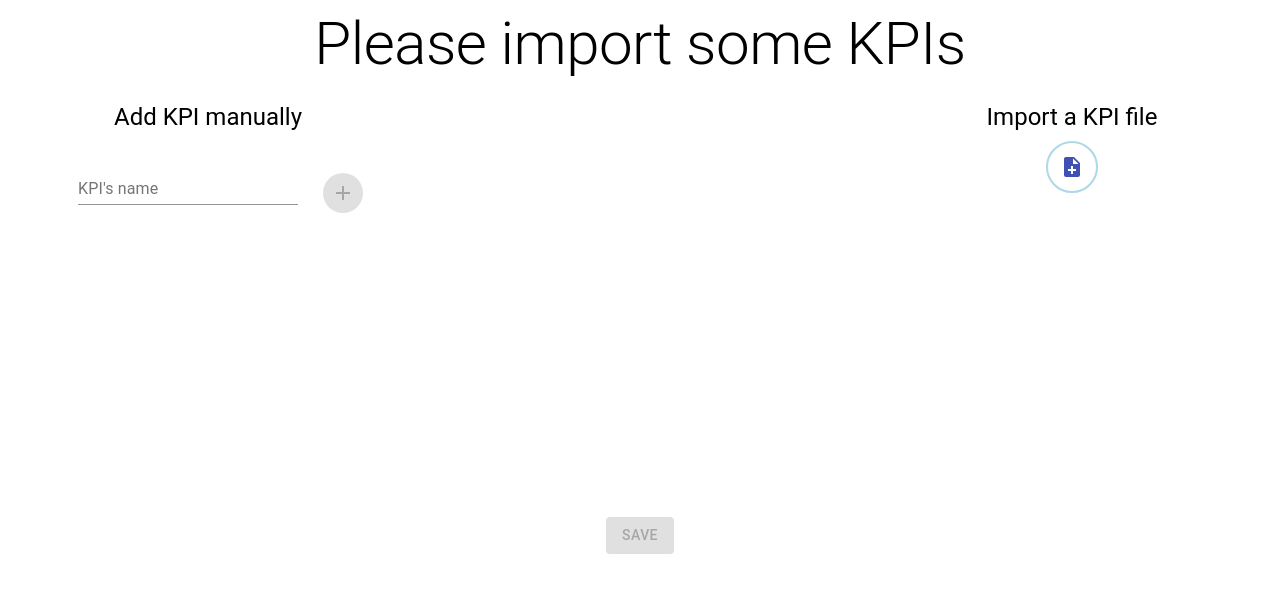
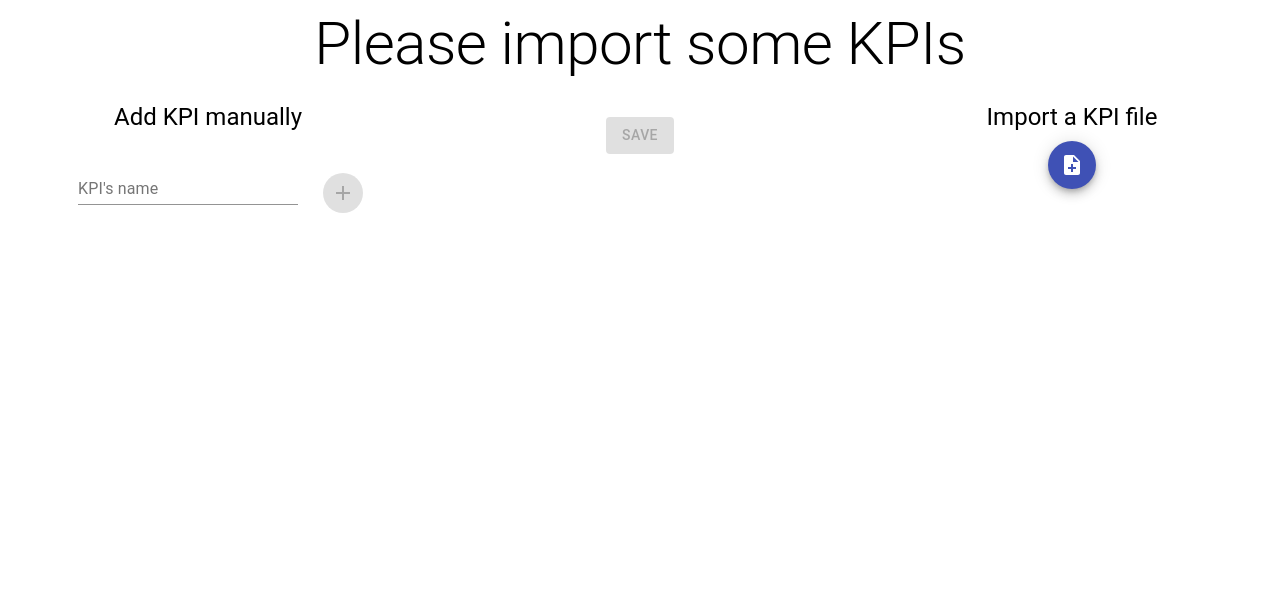
Before and after one commit to Haukain/ddbl-web-app, a React (Create React App) app in the folder source/client/: page /longlist in a window 1280 px wide. Shown: the top 592 px of the page. Built offline with nearby package versions, Linux system fonts and the light colour scheme.

Commit message:
Errors correction according to the review

```diff
--- a/source/client/src/components/Longlist.js
+++ b/source/client/src/components/Longlist.js
@@ -7,7 +7,6 @@ const useStyles = makeStyles(theme => ({
 }));
 
 export default function Longlist(props) {
-  const classes = useStyles();
 
   return (
     <Container>
--- a/source/client/src/components/LonglistBoard.js
+++ b/source/client/src/components/LonglistBoard.js
@@ -7,17 +7,12 @@ import LonglistXMLImport from './LonglistXMLImport';
 import LonglistManualImport from './LonglistManualImport'
 
 const styles = theme => ({
-  fileInput : {
-    border : 'solid 2px lightblue'
-  },
   listRoot : {
     textAlign : 'center',
-    height : 400,
   },
   list : {
-      height : 400,
       overflow: 'auto',
-      maxHeight: '100%',
+      maxHeight: 400,
   }
 });
 
@@ -47,7 +42,7 @@ class LonglistBoard extends React.Component {
       for(let [i,k] of this.state.kpiList.entries())
       {
           kpiList.push(
-            <ListItem>
+            <ListItem key={i}>
               <ListItemText
                 primary={k.name}
               />
@@ -94,23 +89,23 @@ class LonglistBoard extends React.Component {
     return (
         <div className={classes.listRoot}>
             <Typography variant='h2' gutterBottom>
-                {this.state.kpiList.length!=0?this.state.kpiList.length+' KPIs found':'Please import some KPIs'}
+                {this.state.kpiList.length!==0?this.state.kpiList.length+' KPIs found':'Please import some KPIs'}
             </Typography>
 
             <Grid container spacing={10}>
-                <Grid item key={1} xs={4}>
+                <Grid item xs={4}>
                     <Typography variant='h5' gutterBottom>
                         {'Add KPI manually'}
                     </Typography>
                     <LonglistManualImport addKpis={this.addKpis}/>
                 </Grid>
-                <Grid item key={1} xs={4}>
+                <Grid item xs={4}>
                     <List className={classes.list}>
                         {this.generateKpiList()}
                     </List>
-                    <Button variant='contained' disabled={this.state.kpiList.length==0} color='primary' onClick={this.saveHandler}>save</Button>
+                    <Button variant='contained' disabled={this.state.kpiList.length===0} color='primary' onClick={this.saveHandler}>save</Button>
                 </Grid>
-                <Grid item key={1} xs={4}>
+                <Grid item xs={4}>
                     <Typography variant='h5' gutterBottom>
                         {'Import a KPI file'}
                     </Typography>
--- a/source/client/src/components/LonglistManualImport.js
+++ b/source/client/src/components/LonglistManualImport.js
@@ -43,7 +43,7 @@ class LonglistManualImport extends React.Component {
                 label="KPI's name"
                 margin="normal"
                 />
-                <Fab size="small" color="primary" aria-label="add" disabled={this.state.name==""} onClick={this.addField} className={classes.element}>
+                <Fab size="small" color="primary" aria-label="add" disabled={this.state.name===""} onClick={this.addField} className={classes.element}>
                     <AddIcon />
                 </Fab>
             </div>
--- a/source/client/src/components/LonglistXMLImport.js
+++ b/source/client/src/components/LonglistXMLImport.js
@@ -1,17 +1,10 @@
 import React from 'react';
 import Parser from 'xml2js';
 import { withStyles } from '@material-ui/styles';
-import { IconButton } from '@material-ui/core';
+import { IconButton, Fab } from '@material-ui/core';
 import NoteAddIcon from '@material-ui/icons/NoteAdd';
 
 const styles = theme => ({
-  fileInput : {
-    border : 'solid 2px lightblue'
-  },
-  listRoot : {
-    textAlign : 'center',
-    height : 400,
-  }
 });
 
 class LonglistXMLImport extends React.Component {
@@ -58,10 +51,9 @@ class LonglistXMLImport extends React.Component {
   }
 
   render() {
-    const { classes } = this.props;
 
     return (
-      <div className={classes.listRoot}>
+      <div>
           <input
             hidden
             type='file'
@@ -71,10 +63,9 @@ class LonglistXMLImport extends React.Component {
             variant='contained' color='primary'
           />
           <label htmlFor='file-input'>
-            <IconButton component='span' className={classes.fileInput}
-          color="primary">
-              <NoteAddIcon/>
-            </IconButton>
+          <Fab component='span' size="medium" color="primary">
+              <NoteAddIcon />
+            </Fab>
           </label>
       </div>
     );
```
